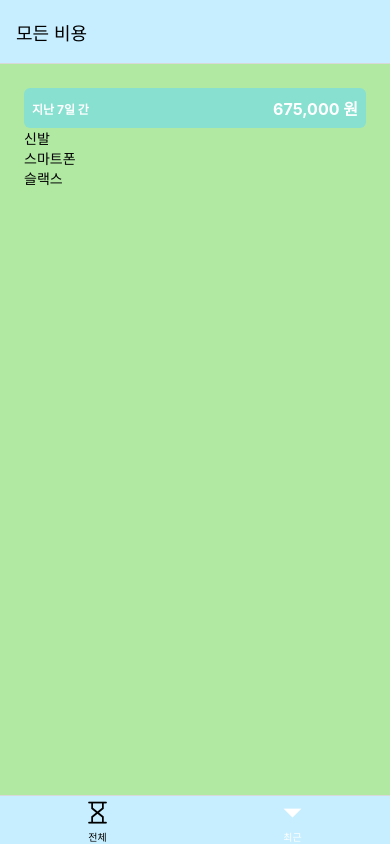
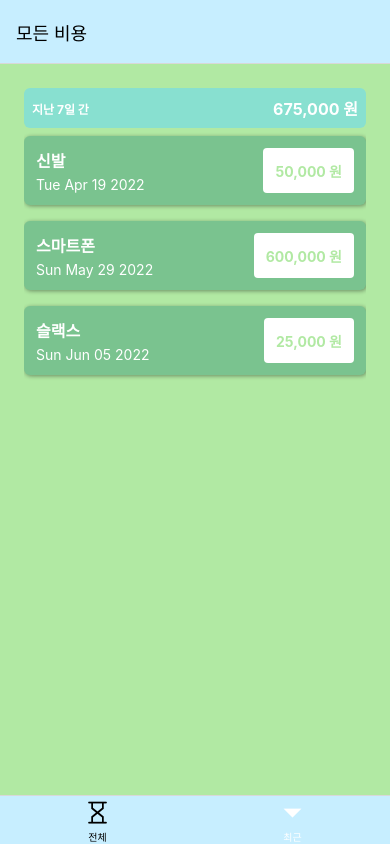
Before and after one commit to zlzlzlmo/react-native-study4, a React Native app: screen /AllExpenses in a window 390 px wide. Built offline with nearby package versions, Linux system fonts and the light colour scheme.

Commit message:
expense item 스타일링

```diff
--- /dev/null
+++ b/src/components/expenses-output/ExpenseItem.tsx
@@ -0,0 +1,68 @@
+import { StyleSheet, Text, View, Pressable } from "react-native";
+import React from "react";
+import { GlobalStyles } from "../../constants/styles";
+
+interface ExpenseItemProps {
+  description: string;
+  amount: number;
+  date: Date;
+}
+
+const ExpenseItem = ({ description, amount, date }: ExpenseItemProps) => {
+  return (
+    <Pressable>
+      <View style={styles.expenseItem}>
+        <View>
+          <Text style={[styles.textBase, styles.description]}>
+            {description}
+          </Text>
+          <Text style={styles.textBase}>{date.toDateString()}</Text>
+        </View>
+        <View style={styles.amountContainer}>
+          <Text style={styles.amount}>{amount.toLocaleString()} 원</Text>
+        </View>
+      </View>
+    </Pressable>
+  );
+};
+
+export default ExpenseItem;
+
+const styles = StyleSheet.create({
+  expenseItem: {
+    padding: 12,
+    marginVertical: 8,
+    backgroundColor: GlobalStyles.colors.subColor,
+    flexDirection: "row",
+    justifyContent: "space-between",
+    borderRadius: 6,
+    elevation: 3,
+    shadowColor: GlobalStyles.colors.blackColor,
+    shadowRadius: 4,
+    shadowOffset: {
+      width: 1,
+      height: 1,
+    },
+    shadowOpacity: 0.4,
+  },
+  textBase: {
+    color: GlobalStyles.colors.whiteColor,
+  },
+  description: {
+    fontSize: 16,
+    marginBottom: 4,
+    fontWeight: "bold",
+  },
+  amountContainer: {
+    paddingHorizontal: 12,
+    paddingVertical: 4,
+    backgroundColor: GlobalStyles.colors.whiteColor,
+    justifyContent: "center",
+    alignContent: "center",
+    borderRadius: 4,
+  },
+  amount: {
+    color: GlobalStyles.colors.mainColor,
+    fontWeight: "bold",
+  },
+});
--- a/src/components/expenses-output/ExpensesList.tsx
+++ b/src/components/expenses-output/ExpensesList.tsx
@@ -8,14 +8,15 @@
 import React from "react";
 import { IExpense } from "./ExpensesOutput";
 import { FlatList } from "react-native-gesture-handler";
+import ExpenseItem from "./ExpenseItem";
 
 interface ExpensesListProps {
   expenses: IExpense[];
 }
-
-const renderExpenseItem = (renderItem: ListRenderItemInfo<IExpense>) => (
-  <Text>{renderItem.item.description}</Text>
-);
+const renderExpenseItem = (renderItem: ListRenderItemInfo<IExpense>) => {
+  const { description, amount, date } = renderItem.item;
+  return <ExpenseItem description={description} amount={amount} date={date} />;
+};
 
 const ExpensesList = ({ expenses }: ExpensesListProps) => {
   return (
```
